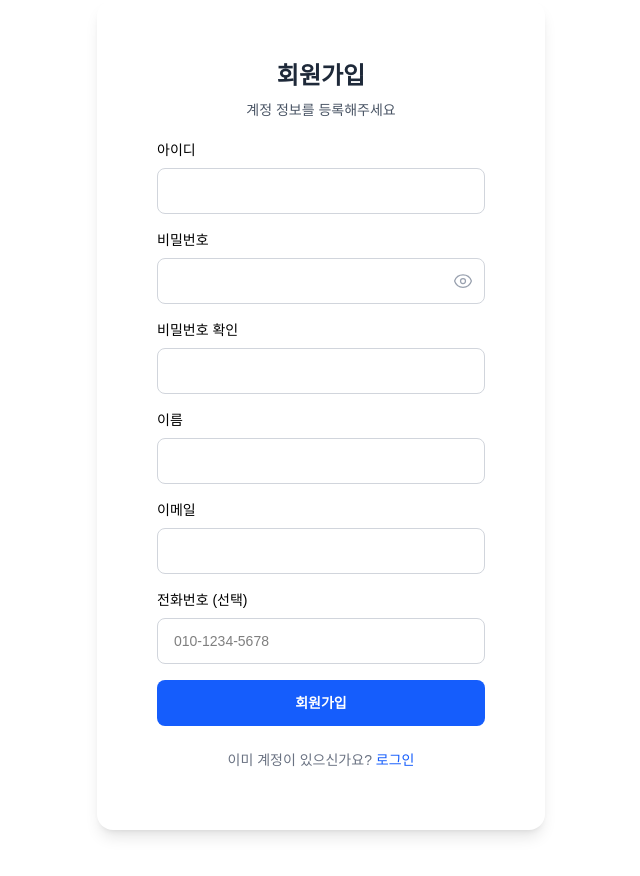
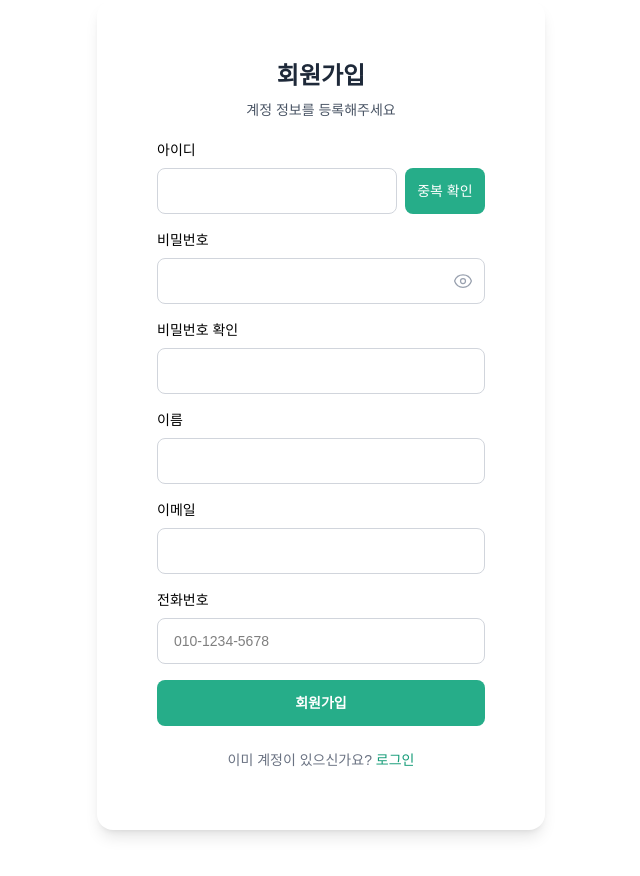
Before and after one commit to chlwlgus4/courier_front, a Next.js app: page /register in a window 1280 px wide. Shown: the top 876 px of the page, without its empty margins (319-959 px from the left). Built offline with nearby package versions, Linux system fonts and the light colour scheme; no server answers.

Commit message:
회원가입 아이디 중복확인 추가

```diff
--- a/src/api/user.ts
+++ b/src/api/user.ts
@@ -1,4 +1,4 @@
-import { UserResponse } from '@/commons/types/user'
+import { UsernameCheckResponse, UserResponse } from '@/commons/types/user'
 import { apiGet } from '@/lib/fetcher'
 
 /**
@@ -8,3 +8,15 @@ import { apiGet } from '@/lib/fetcher'
 export async function getUser(): Promise<UserResponse | null> {
   return await apiGet<UserResponse>('/user/me')
 }
+
+/**
+ * 회원가입 시 아이디 중복 체크
+ * @return boolean
+ */
+export async function checkUsername(
+  username: string,
+): Promise<UsernameCheckResponse | null> {
+  return await apiGet<UsernameCheckResponse>('/user/check-username', {
+    username,
+  })
+}
--- a/src/app/(protected)/mypage/page.tsx
+++ b/src/app/(protected)/mypage/page.tsx
@@ -184,7 +184,7 @@ const Page = () => {
       </div>
       <div className="pt-4 border-t border-gray-300 text-center text-sm">
         <button
-          className="inline-block text-white hover:underline font-normal"
+          className="inline-block hover:underline font-normal"
           onClick={() => handleLogout()}
         >
           로그아웃
--- a/src/app/register/page.tsx
+++ b/src/app/register/page.tsx
@@ -39,7 +39,7 @@ export default function RegisterPage() {
     >
       <p>
         이미 계정이 있으신가요?{' '}
-        <Link href="/login" className="text-blue-600 hover:underline">
+        <Link href="/login" className="text-toss-600 hover:underline">
           로그인
         </Link>
       </p>
--- a/src/commons/components/auth/RegisterForm.tsx
+++ b/src/commons/components/auth/RegisterForm.tsx
@@ -2,6 +2,7 @@
 
 import { EyeIcon, EyeSlashIcon } from '@heroicons/react/24/outline'
 import React, { ReactNode, useState } from 'react'
+import { checkUsername } from '@/api/user'
 
 interface RegisterFormProps {
   title: string
@@ -39,6 +40,26 @@ export default function RegisterForm({
     phone?: string
   }>({})
 
+  const [isCheckingUsername, setIsCheckingUsername] = useState(false)
+  const [isUsernameAvailable, setIsUsernameAvailable] = useState<
+    boolean | null
+  >(null)
+
+  // 아이디 중복 확인 (임시: 실제 API 연동 필요)
+  const handleCheckUsername = async () => {
+    setIsCheckingUsername(true)
+    await checkUsername(username)
+      .then((data) => {
+        if (data) {
+          if (data.isAvailable) errors.username = ''
+          setIsUsernameAvailable(data.isAvailable)
+        }
+      })
+      .finally(() => {
+        setIsCheckingUsername(false)
+      })
+  }
+
   const validateForm = () => {
     const newErrors: typeof errors = {}
 
@@ -47,6 +68,13 @@ export default function RegisterForm({
       newErrors.username = '아이디를 입력해주세요'
     } else if (username.length < 4) {
       newErrors.username = '아이디는 4자 이상이어야 합니다'
+    }
+
+    // 아이디 중복검사
+    if (isUsernameAvailable === false) {
+      newErrors.username = '다른 아이디를 입력해주세요'
+    } else if (isUsernameAvailable === null) {
+      newErrors.username = '아이디 중복검사를 해주세요'
     }
 
     // 비밀번호 검증
@@ -66,14 +94,14 @@ export default function RegisterForm({
       newErrors.name = '이름을 입력해주세요'
     }
 
-    // 이메일 검증 (선택 사항이지만 입력한 경우 유효성 검사)
+    // 이메일 검증
     if (!email) {
       newErrors.email = '이메일을 입력해주세요'
     } else if (email && !/\S+@\S+\.\S+/.test(email)) {
       newErrors.email = '유효한 이메일 주소를 입력해주세요'
     }
 
-    // 전화번호 검증 (선택 사항이지만 입력한 경우 유효성 검사)
+    // 전화번호 검증
     if (!phone) {
       newErrors.phone = '전화번호를 입력해주세요'
     } else if (phone && !/^[0-9]{2,3}-[0-9]{3,4}-[0-9]{4}$/.test(phone)) {
@@ -82,6 +110,16 @@ export default function RegisterForm({
 
     setErrors(newErrors)
     return Object.keys(newErrors).length === 0
+  }
+
+  const handlePhoneChange = (phone: string) => {
+    const digits = phone.replace(/\D/g, '').slice(0, 11)
+
+    const formatted = digits
+      .replace(/^(\d{3})(\d)/, '$1-$2')
+      .replace(/-(\d{4})(\d)/, '-$1-$2')
+
+    setPhone(formatted)
   }
 
   const handleSubmit = async (e: React.FormEvent) => {
@@ -113,20 +151,35 @@ export default function RegisterForm({
                   <label htmlFor="username" className="block text-sm mb-2">
                     아이디
                   </label>
-                  <div className="relative">
+                  <div className="flex gap-2">
                     <input
                       type="text"
                       id="username"
                       name="username"
-                      className={`py-3 px-4 block w-full border border-gray-300 rounded-lg text-sm focus:border-blue-500 focus:ring-blue-500 disabled:opacity-50 disabled:pointer-events-none ${
-                        errors.username ? 'border-red-500' : ''
-                      }`}
+                      className={`py-3 px-4 block w-9/12 border border-gray-300 rounded-lg text-sm focus:border-blue-500 focus:ring-blue-500 ${errors.username ? 'border-red-500' : ''}`}
                       value={username}
                       onChange={(e) => setUsername(e.target.value)}
                       disabled={isLoading}
                       required
                     />
+                    <button
+                      type="button"
+                      onClick={handleCheckUsername}
+                      disabled={isCheckingUsername || !username}
+                      className="px-3 py-2 bg-toss-500 hover:bg-toss-700 text-white rounded-lg text-sm w-3/12"
+                    >
+                      {isCheckingUsername ? '확인 중...' : '중복 확인'}
+                    </button>
                   </div>
+                  {isUsernameAvailable !== null && (
+                    <p
+                      className={`text-xs mt-1 ${isUsernameAvailable ? 'text-green-600' : 'text-red-600'}`}
+                    >
+                      {isUsernameAvailable
+                        ? '사용 가능한 아이디입니다'
+                        : '이미 사용 중인 아이디입니다'}
+                    </p>
+                  )}
                   {errors.username && (
                     <p className="text-xs text-red-600 mt-1">
                       {errors.username}
@@ -153,6 +206,7 @@ export default function RegisterForm({
                       required
                     />
                     <button
+                      type={'button'}
                       className="absolute inset-y-0 right-0 flex items-center pr-3 cursor-pointer"
                       onClick={() => setShowPassword(!showPassword)}
                     >
@@ -249,7 +303,7 @@ export default function RegisterForm({
                 {/* 전화번호 필드 */}
                 <div>
                   <label htmlFor="phone" className="block text-sm mb-2">
-                    전화번호 (선택)
+                    전화번호
                   </label>
                   <div className="relative">
                     <input
@@ -257,11 +311,12 @@ export default function RegisterForm({
                       id="phone"
                       name="phone"
                       placeholder="010-1234-5678"
+                      maxLength={13}
                       className={`py-3 px-4 block w-full border border-gray-300 rounded-lg text-sm focus:border-blue-500 focus:ring-blue-500 disabled:opacity-50 disabled:pointer-events-none ${
                         errors.phone ? 'border-red-500' : ''
                       }`}
                       value={phone}
-                      onChange={(e) => setPhone(e.target.value)}
+                      onChange={(e) => handlePhoneChange(e.target.value)}
                       disabled={isLoading}
                     />
                   </div>
@@ -272,7 +327,7 @@ export default function RegisterForm({
 
                 <button
                   type="submit"
-                  className="py-3 px-4 inline-flex justify-center items-center gap-x-2 text-sm font-semibold rounded-lg border border-transparent bg-blue-600 text-white hover:bg-blue-700 disabled:opacity-50 disabled:pointer-events-none"
+                  className="py-3 px-4 inline-flex justify-center items-center gap-x-2 text-sm font-semibold rounded-lg border border-transparent bg-toss-500 text-white hover:bg-toss-700 disabled:opacity-50 disabled:pointer-events-none"
                   disabled={isLoading}
                 >
                   {isLoading ? '처리 중...' : '회원가입'}
--- a/src/commons/types/user/index.d.ts
+++ b/src/commons/types/user/index.d.ts
@@ -19,3 +19,7 @@ export interface UserState {
   setUser: (user: User) => void
   clearUser: () => void
 }
+
+export interface UsernameCheckResponse {
+  isAvailable: boolean
+}
```
